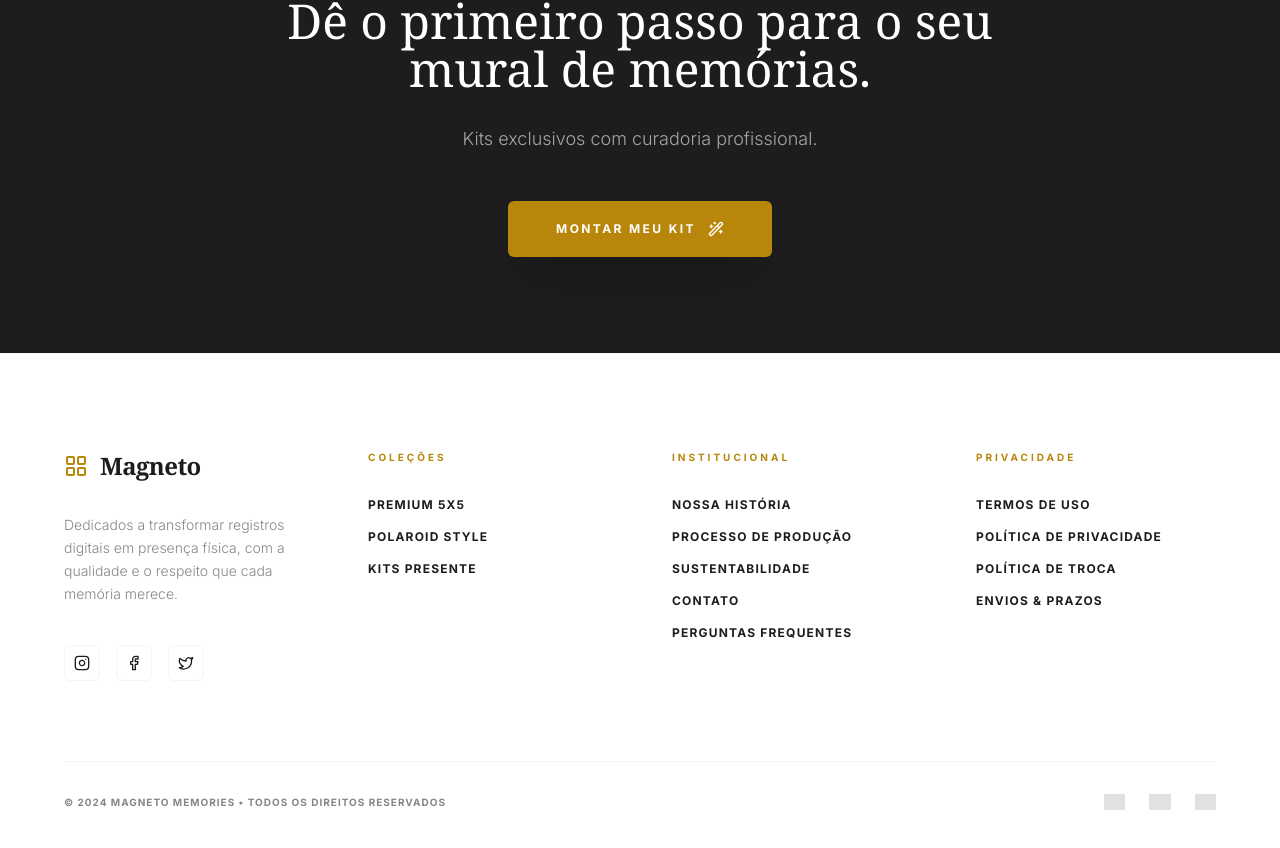
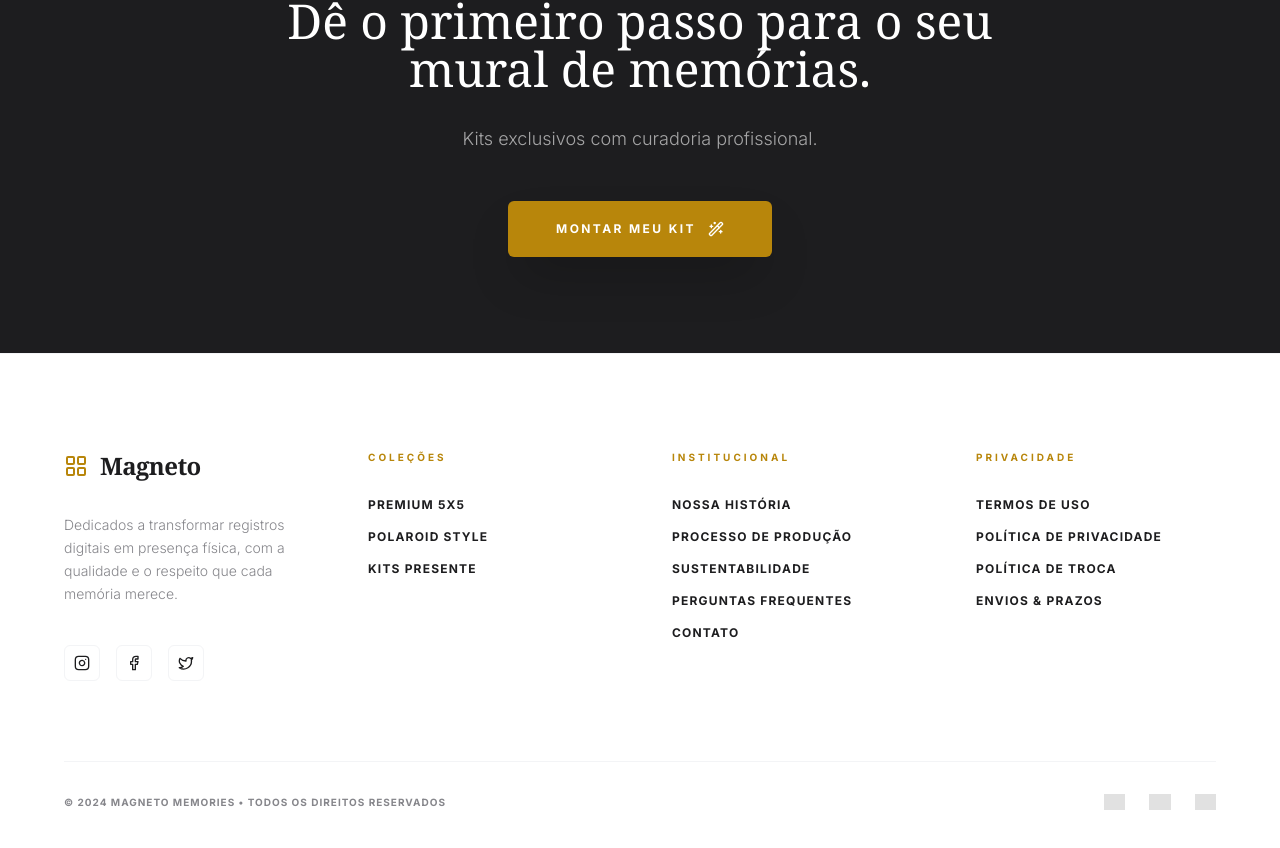
Before and after one commit to evertoncmartins/magneto, a React (Vite) app: page /admin in a window 1280 px wide. Shown: the part 3307-4155 px from the top of the page. Built offline with nearby package versions, Linux system fonts and the light colour scheme; grey boxes are pictures that could not be loaded; a web font is replaced by a local one.

Commit message:
refactor: Reorder navigation links in footer
Moves the "Contato" link in the institutional section of the footer to appear after "Perguntas Frequentes".

```diff
--- a/App.tsx
+++ b/App.tsx
@@ -258,8 +258,8 @@ const Footer = () => (
                         <li><Link to="/history" className="hover:text-[#B8860B] transition-colors">Nossa História</Link></li>
                         <li><Link to="/process" className="hover:text-[#B8860B] transition-colors">Processo de Produção</Link></li>
                         <li><Link to="/sustainability" className="hover:text-[#B8860B] transition-colors">Sustentabilidade</Link></li>
+                        <li><Link to="/faq" className="hover:text-[#B8860B] transition-colors">Perguntas Frequentes</Link></li>
                         <li><Link to="/contact" className="hover:text-[#B8860B] transition-colors">Contato</Link></li>
-                        <li><Link to="/faq" className="hover:text-[#B8860B] transition-colors">Perguntas Frequentes</Link></li>
                     </ul>
                 </div>
 
```
